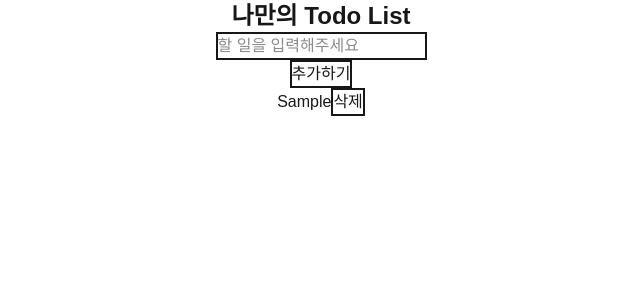
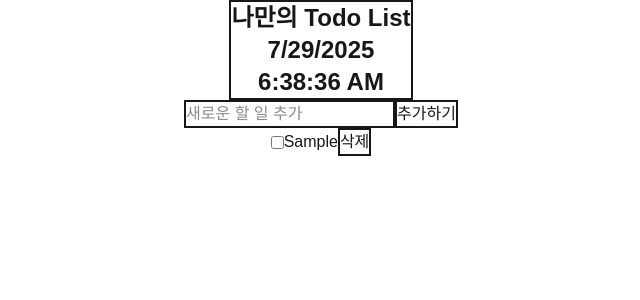
Before and after one commit to SeYoungYee/TodoList, a Next.js app: page / in a window 1280 px wide. Both pictures are taken after typing "Sample" into the empty fields and a click on the button "추가하기". Shown: the top 300 px of the page, without its empty margins (319-959 px from the left). Built offline with nearby package versions, Linux system fonts and the light colour scheme.

Commit message:
체크박스, 현재날짜, 시간기능

```diff
--- a/src/app/components/todo/Todo.tsx
+++ b/src/app/components/todo/Todo.tsx
@@ -1,9 +1,22 @@
 "use client"
-import { useState } from "react";
+import { useState,useEffect } from "react";
 
 const Todo = () => {
+    type TodoItem = {
+        text: string;
+        isDone: boolean;
+    }
+
     const [todo, setTodo] = useState("")
-    const [todoList, setTodoList] = useState<string[]>([])
+    const [todoList, setTodoList] = useState<TodoItem[]>([])
+    const [now, setNow] = useState(new Date());
+
+    useEffect(() => {
+        const timer = setInterval(() => {
+            setNow(new Date());
+        }, 1000);
+        return () => clearInterval(timer);
+    }, []);
 
     // 할 일 추가 함수
     const addTodo = () => {
@@ -11,7 +24,7 @@ const Todo = () => {
             alert("할 일을 입력해주세요");
             return; // Input이 비어있으면 추가하지 않음
         }
-        setTodoList([...todoList, todo])
+        setTodoList([...todoList, {text: todo, isDone: false}])
         setTodo("");
     }
 
@@ -22,22 +35,45 @@ const Todo = () => {
             setTodoList(todoList.filter((_, i) => i !== index))
         }
     }
+
+    // 체크박스 토글 함수
+    const toggleCheckbox = (index: number) => {
+        setTodoList(todoList.map((item, i) =>
+            i === index ? { ...item, isDone: !item.isDone } : item
+        ));
+    }
+
     return(
+        <div className="flex flex-col items-center justify-center">
+            <header className="text-2xl font-bold border-2">나만의 Todo List
+                <div className="flex flex-col items-center justify-center">
+                    <h1>{now.toLocaleDateString()}</h1>
+                    <h1>{now.toLocaleTimeString()}</h1>
+                </div>
+            </header>
 
-        <div className="flex flex-col items-center justify-center">
-            <h1 className="text-2xl font-bold">나만의 Todo List</h1>
+            <div className="flex ">
             <input
             type="text"
-            placeholder="할 일을 입력해주세요"
+            placeholder="새로운 할 일 추가"
             className="border-2"
             value={todo}
             onChange={(e) => setTodo(e.target.value)}
             />
             <button className="border-2" onClick={addTodo}>추가하기</button>
+            </div>
+
             <div>
                 {todoList.map((todo, index) => (
-                    <div key={index}>
-                        {todo}
+                    <div key={index} className={`flex items-center`}>
+                        <input
+                            type="checkbox"
+                            checked={todo.isDone}
+                            onChange={() => toggleCheckbox(index)}
+                        />
+                        <span className={todo.isDone ? 'line-through text-gray-500' : ''}>
+                            {todo.text}
+                        </span>
                         <button className="border-2" onClick={() => deleteTodo(index)}>삭제</button>
                     </div>
                 ))}
@@ -45,4 +81,5 @@ const Todo = () => {
         </div>
     )
 }
+
 export default Todo;
```
